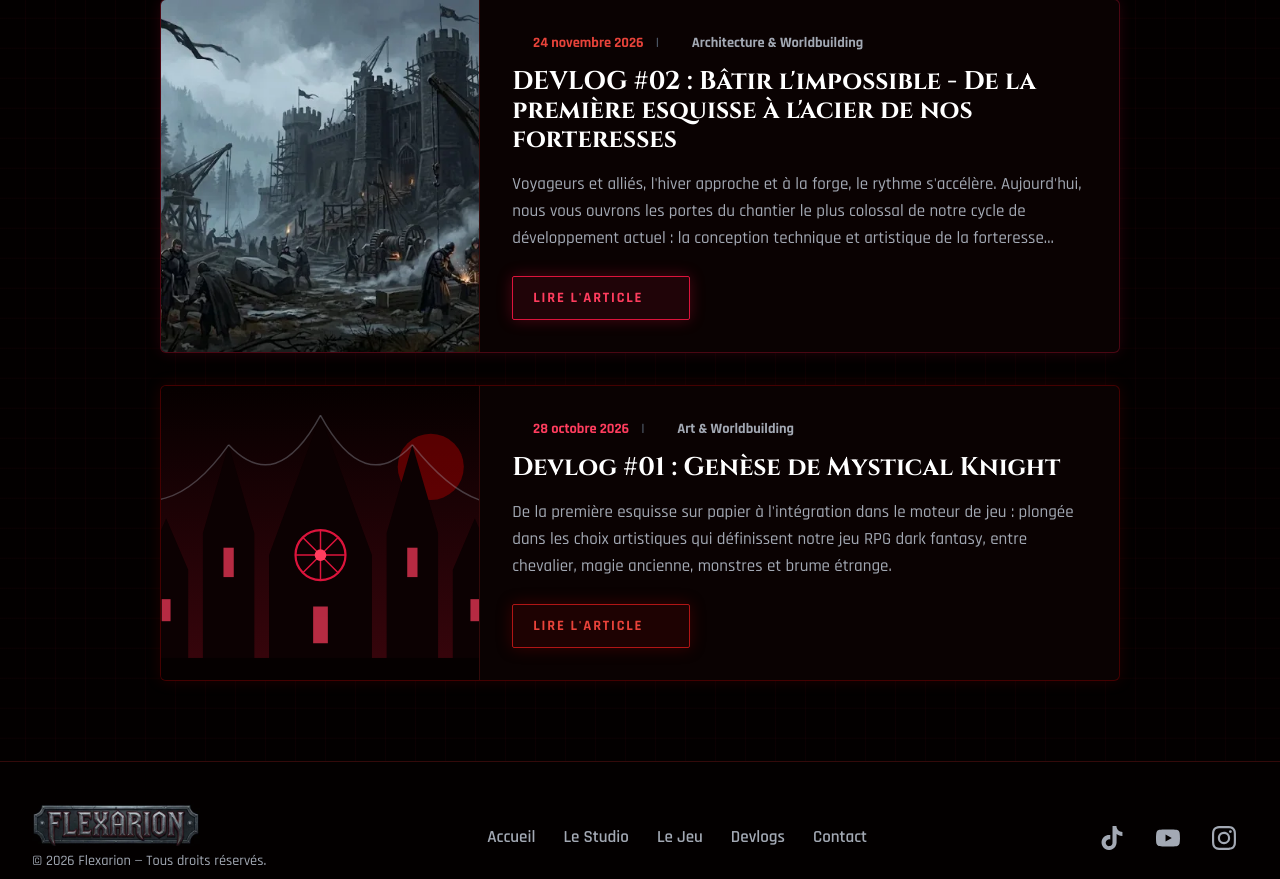
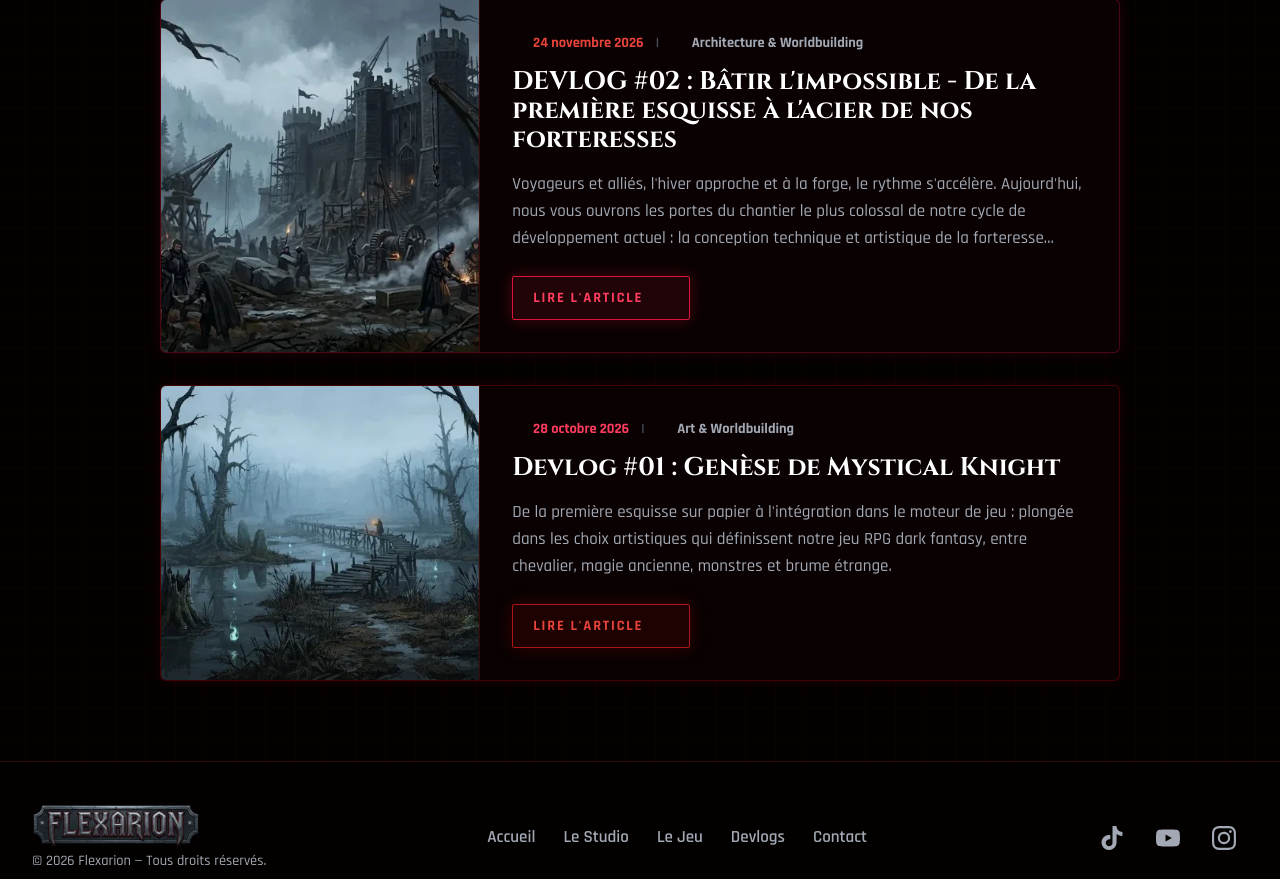
Before and after one commit to brandonzeabaez/PROJET-FLEXARION, a PHP site: page /devlogs in a window 1280 px wide. Shown: the part 360-1239 px from the top of the page. Run offline with PHP 8.4, Linux system fonts and the light colour scheme.

Commit message:
feat(devlogs): ajouter le concept art du marais en WebP pour Devlog #01

```diff
--- a/views/pages/devlogs.php
+++ b/views/pages/devlogs.php
@@ -59,7 +59,10 @@
 
           <article class="devlog devlog--blood box-glow-dark-red reveal" aria-labelledby="devlog-1">
             <div class="devlog__media">
-              <img src="/assets/img/devlog-environment.svg" alt="Illustration : une cathédrale gothique reliée par des câbles haute tension" width="600" height="400" loading="lazy" decoding="async">
+              <picture>
+                <source srcset="/assets/img/devlog-marais.webp" type="image/webp">
+                <img src="/assets/img/devlog-marais.jpg" alt="Concept art d'un marais brumeux avec un ponton de bois, des pierres runiques et des feux follets magiques" width="800" height="447" loading="lazy" decoding="async">
+              </picture>
             </div>
             <div class="devlog__body">
               <div class="devlog__meta">
```
Also changed, not shown: assets/img/devlog-marais.jpg (added), assets/img/devlog-marais.webp (added).
